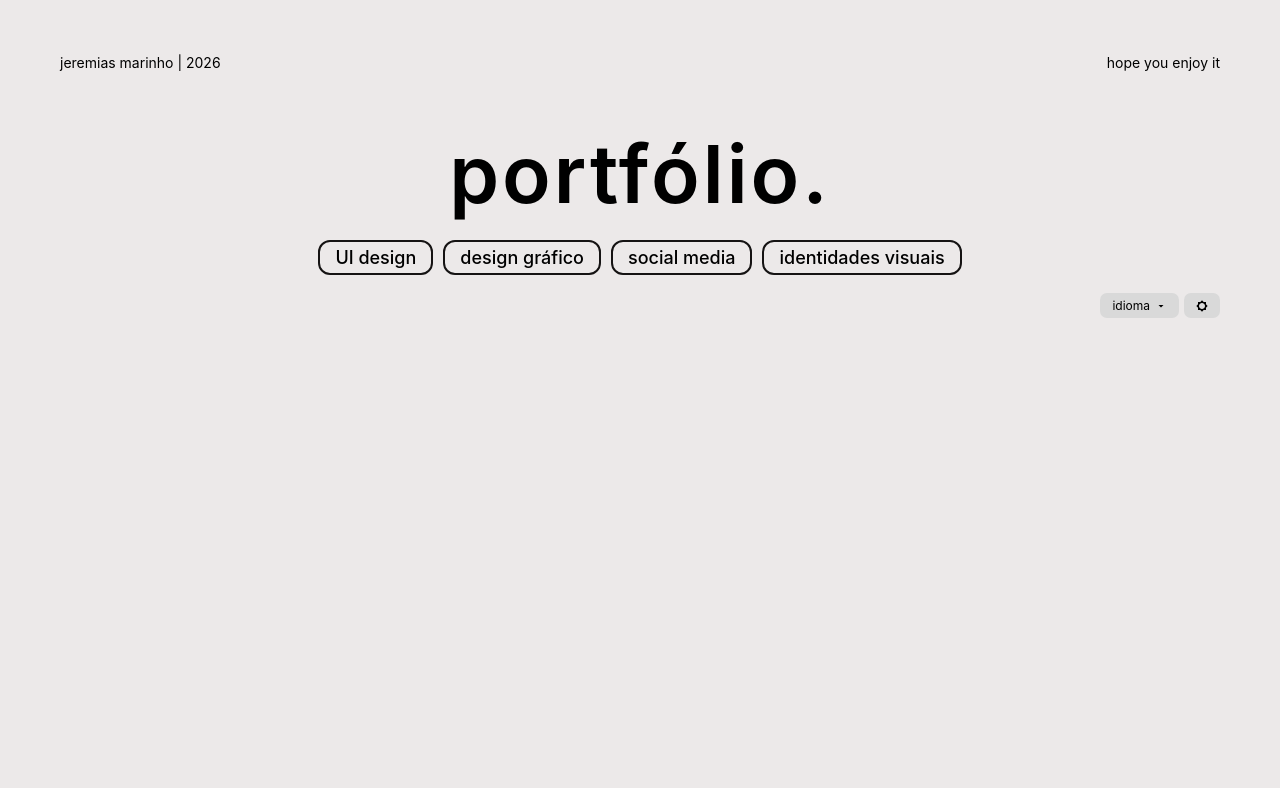
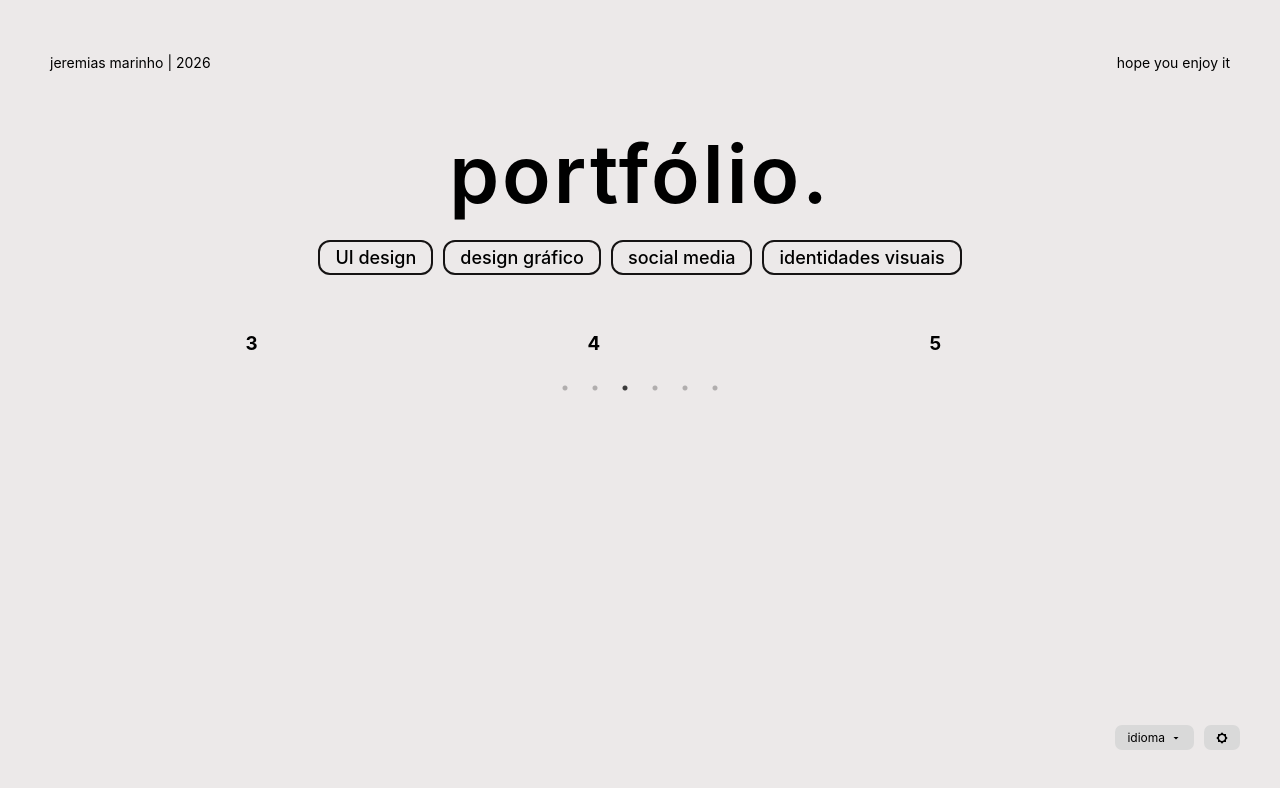
Before and after one commit to jeremiasvictor/portfolio, a React (Create React App) app: page / in a window 1280 px wide. Shown: the top 788 px of the page. Built offline with nearby package versions, Linux system fonts and the light colour scheme; a web font is replaced by a local one.

Commit message:
add a corousel in home page and made home a component

```diff
--- a/package.json
+++ b/package.json
@@ -3,8 +3,6 @@
   "version": "0.1.0",
   "private": true,
   "dependencies": {
-    "@chakra-ui/react": "^3.31.0",
-    "@emotion/react": "^11.14.0",
     "@testing-library/dom": "^10.4.1",
     "@testing-library/jest-dom": "^6.9.1",
     "@testing-library/react": "^16.3.2",
@@ -14,6 +12,8 @@
     "react-dom": "^19.2.3",
     "react-icons": "^5.5.0",
     "react-scripts": "5.0.1",
+    "react-slick": "^0.31.0",
+    "slick-carousel": "^1.8.1",
     "web-vitals": "^2.1.4"
   },
   "scripts": {
--- a/src/App.js
+++ b/src/App.js
@@ -1,33 +1,9 @@
 import React from "react";
 import styles from "./App.module.css";
-import { MdArrowDropDown, MdBrightness2, MdBrightness5 } from "react-icons/md";
 
+import Home from "./pages/home/Home";
 function App() {
-  return (
-    <>
-      <div className={styles.headerTextGroup}>
-        <p>jeremias marinho | 2026</p>
-        <p>hope you enjoy it</p>
-      </div>
-      <h1 className={styles.title}>portfólio.</h1>
-
-      <div className={styles.tagGroup}>
-        <p className={styles.tag}>UI design</p>
-        <p className={styles.tag}>design gráfico</p>
-        <p className={styles.tag}>social media</p>
-        <p className={styles.tag}>identidades visuais</p>
-      </div>
-
-      <div className={styles.homeButtonsGroup}>
-        <div className={styles.homeButton}>
-          idioma <MdArrowDropDown />
-        </div>
-        <div className={styles.homeButton}>
-          <MdBrightness5 />
-        </div>
-      </div>
-    </>
-  );
+  return <Home />;
 }
 
 export default App;
--- a/src/App.module.css
+++ b/src/App.module.css
@@ -3,63 +3,3 @@
   background-color: #ece9e9;
   cursor: default;
 }
-
-.headerTextGroup {
-  display: flex;
-  justify-content: space-between;
-  padding: 40px 60px;
-}
-
-.headerTextGroup p {
-  font-size: 14px;
-}
-
-.title {
-  display: flex;
-  justify-content: center;
-  margin: 0;
-  font-weight: 600;
-  font-size: 80px;
-  letter-spacing: 3px;
-}
-
-.tag {
-  border: 2px solid #151313;
-  border-radius: 12px;
-  display: inline;
-  padding: 5px 15px;
-  font-weight: 550;
-  font-size: 18px;
-  transition: all 0.3s ease;
-}
-
-.tag:hover {
-  background-color: #151313;
-  color: #d9d9d9;
-  cursor: pointer;
-}
-
-.tagGroup {
-  display: flex;
-  justify-content: center;
-  margin: 0;
-  gap: 10px;
-}
-
-.homeButton {
-  border: none;
-  background-color: #d9d9d9;
-  padding: 5px 12px;
-  border-radius: 7px;
-  font-size: 12px;
-  display: flex;
-  align-items: center;
-  gap: 5px;
-}
-
-.homeButtonsGroup {
-  display: flex;
-  justify-content: end;
-  padding: 0 60px 0 0;
-  gap: 5px;
-}
--- /dev/null
+++ b/src/pages/home/Home.js
@@ -0,0 +1,71 @@
+import React from "react";
+import styles from "./Home.module.css";
+import { MdArrowDropDown, MdBrightness2, MdBrightness5 } from "react-icons/md";
+
+import "slick-carousel/slick/slick.css";
+import "slick-carousel/slick/slick-theme.css";
+import Slider from "react-slick";
+
+function Home() {
+  const settings = {
+    dots: true,
+    infinite: true,
+    slidesToShow: 3,
+    slidesToScroll: 1,
+    autoplay: true,
+    speed: 2000,
+    autoplaySpeed: 2000,
+    cssEase: "linear",
+    arrows: false,
+  };
+  return (
+    <>
+      <div className={styles.headerTextGroup}>
+        <p>jeremias marinho | 2026</p>
+        <p>hope you enjoy it</p>
+      </div>
+      <h1 className={styles.title}>portfólio.</h1>
+
+      <div className={styles.tagGroup}>
+        <p className={styles.tag}>UI design</p>
+        <p className={styles.tag}>design gráfico</p>
+        <p className={styles.tag}>social media</p>
+        <p className={styles.tag}>identidades visuais</p>
+      </div>
+
+      <div className={styles.sliderContainer}>
+        <Slider {...settings}>
+          <div>
+            <h3>1</h3>
+          </div>
+          <div>
+            <h3>2</h3>
+          </div>
+          <div>
+            <h3>3</h3>
+          </div>
+          <div>
+            <h3>4</h3>
+          </div>
+          <div>
+            <h3>5</h3>
+          </div>
+          <div>
+            <h3>6</h3>
+          </div>
+        </Slider>
+      </div>
+
+      <div className={styles.homeButtonsGroup}>
+        <div className={styles.homeButton}>
+          idioma <MdArrowDropDown />
+        </div>
+        <div className={styles.homeButton}>
+          <MdBrightness5 />
+        </div>
+      </div>
+    </>
+  );
+}
+
+export default Home;
--- /dev/null
+++ b/src/pages/home/Home.module.css
@@ -0,0 +1,67 @@
+.headerTextGroup {
+  display: flex;
+  justify-content: space-between;
+  padding: 40px 50px;
+}
+
+.headerTextGroup p {
+  font-size: 14px;
+}
+
+.title {
+  display: flex;
+  justify-content: center;
+  margin: 0;
+  font-weight: 600;
+  font-size: 80px;
+  letter-spacing: 3px;
+}
+
+.tag {
+  border: 2px solid #151313;
+  border-radius: 12px;
+  display: inline;
+  padding: 5px 15px;
+  font-weight: 550;
+  font-size: 18px;
+  transition: all 0.3s ease;
+}
+
+.tag:hover {
+  background-color: #151313;
+  color: #d9d9d9;
+  cursor: pointer;
+}
+
+.tagGroup {
+  display: flex;
+  justify-content: center;
+  margin: 0;
+  gap: 10px;
+}
+
+.homeButton {
+  border: none;
+  background-color: #d9d9d9;
+  padding: 5px 12px;
+  border-radius: 7px;
+  font-size: 12px;
+  display: flex;
+  align-items: center;
+  gap: 5px;
+}
+
+.homeButtonsGroup {
+  position: fixed;
+  bottom: 50px;
+  right: 40px;
+  display: flex;
+  flex-direction: row;
+  gap: 10px;
+}
+
+.sliderContainer {
+  width: 80%;
+  margin: 0 auto;
+  padding: 20px;
+}
```
Also changed, not shown: 1 other file (tests, documents, lock files or other folders).
